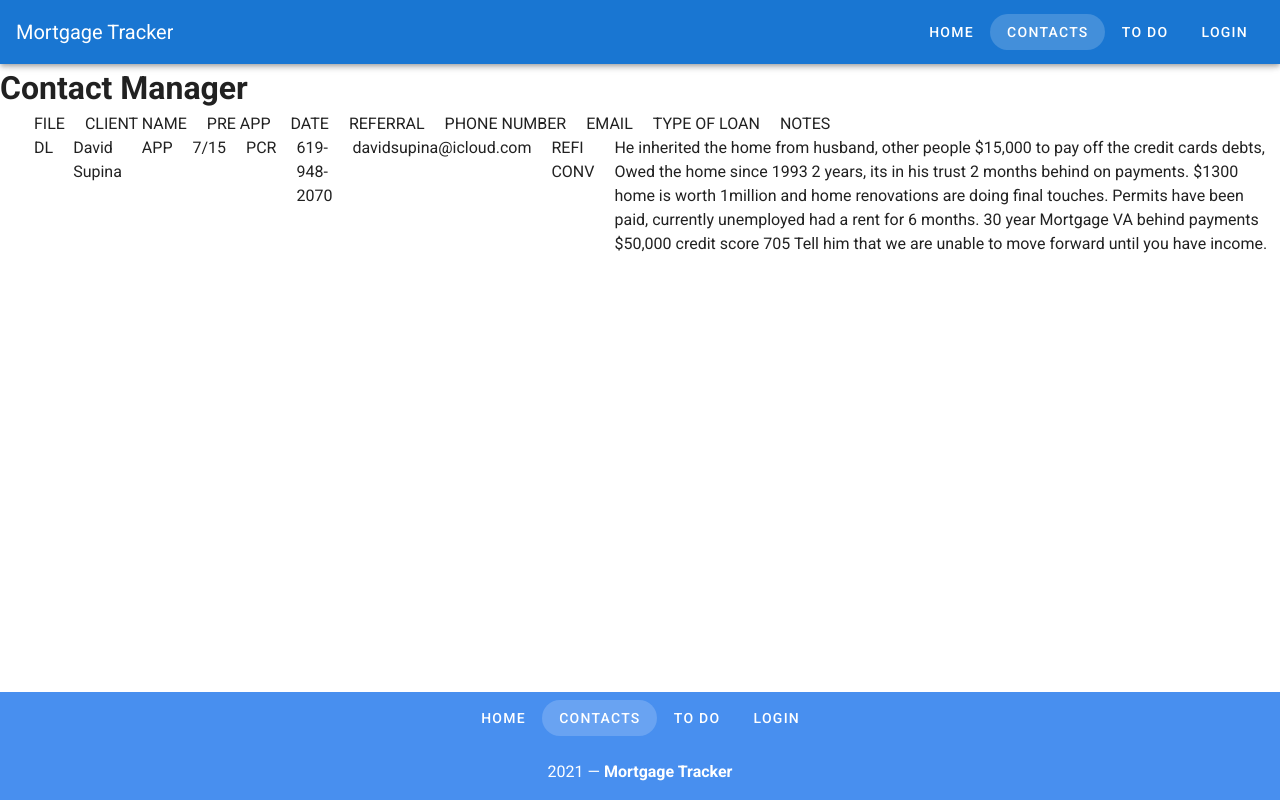
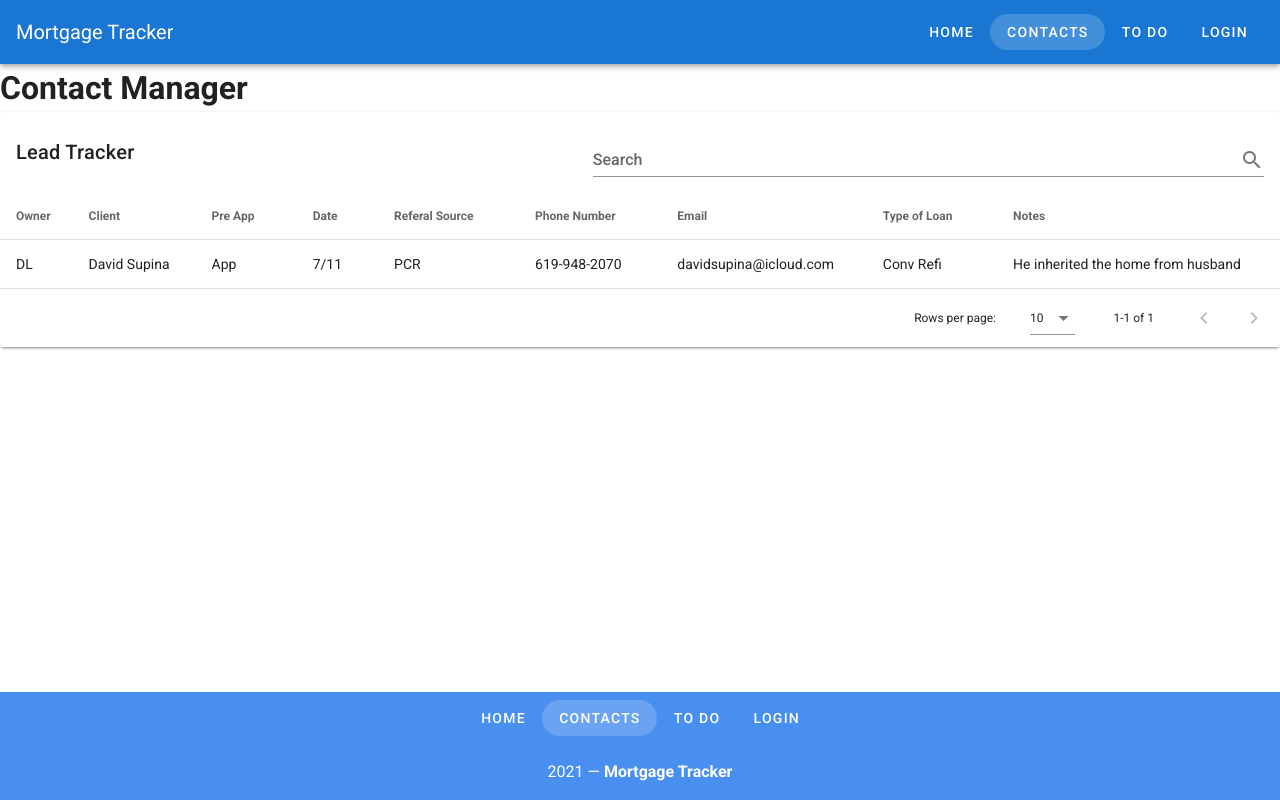
Before and after one commit to danlagos/mort-tracker, a Vue app: page /contactManager in a window 1280 px wide. Built offline with nearby package versions, Linux system fonts and the light colour scheme.

Commit message:
hard coded table.

```diff
--- a/src/components/Contact.vue
+++ b/src/components/Contact.vue
@@ -1,37 +1,61 @@
 <template>
-  <div>
-    <ul>
-      <li>FILE</li>
-      <li>CLIENT NAME</li>
-      <li>PRE APP</li>
-      <li>DATE</li>
-      <li>REFERRAL</li>
-      <li>PHONE NUMBER</li>
-      <li>EMAIL</li>
-      <li>TYPE OF LOAN</li>
-      <li>NOTES</li>
-    </ul>
-    <ul>
-      <li>DL</li>
-      <li>David Supina</li>
-      <li>APP</li>
-      <li>7/15</li>
-      <li>PCR</li>
-      <li>619-948-2070</li>
-      <li>davidsupina@icloud.com</li>
-      <li>REFI CONV</li>
-      <li>
-        He inherited the home from husband, other people $15,000 to pay off the
-        credit cards debts, Owed the home since 1993 2 years, its in his trust 2
-        months behind on payments. $1300 home is worth 1million and home
-        renovations are doing final touches. Permits have been paid, currently
-        unemployed had a rent for 6 months. 30 year Mortgage VA behind payments
-        $50,000 credit score 705 Tell him that we are unable to move forward
-        until you have income.
-      </li>
-    </ul>
-  </div>
+  <v-card>
+    <v-card-title>
+      Lead Tracker
+      <v-spacer></v-spacer>
+      <v-text-field
+        v-model="search"
+        append-icon="mdi-magnify"
+        label="Search"
+        single-line
+        hide-details
+      ></v-text-field>
+    </v-card-title>
+    <v-data-table
+      :headers="headers"
+      :items="contacts"
+      :search="search"
+    ></v-data-table>
+  </v-card>
 </template>
+
+<script>
+export default {
+  data() {
+    return {
+      headers: [
+        {
+          text: " Owner",
+          align: "start",
+          sortable: false,
+          value: "owner",
+        },
+        { text: "Client", value: "client" },
+        { text: "Pre App", value: "preApp" },
+        { text: "Date", value: "date" },
+        { text: "Referal Source", value: "referalSource" },
+        { text: "Phone Number", value: "phoneNumber" },
+        { text: "Email", value: "email" },
+        { text: "Type of Loan", value: "tpyeOfLoan" },
+        { text: "Notes", value: "notes" },
+      ],
+      contacts: [
+        {
+          owner: "DL",
+          client: "David Supina",
+          preApp: "App",
+          date: "7/11",
+          referalSource: "PCR",
+          phoneNumber: "619-948-2070",
+          email: "davidsupina@icloud.com",
+          tpyeOfLoan: "Conv Refi",
+          notes: "He inherited the home from husband",
+        },
+      ],
+    };
+  },
+};
+</script>
 
 <style scoped>
 ul {
--- a/src/views/TodoList.vue
+++ b/src/views/TodoList.vue
@@ -1,3 +1,3 @@
 <template>
-  <h1>Todo List</h1>
+  <h1>To do List</h1>
 </template>
```
